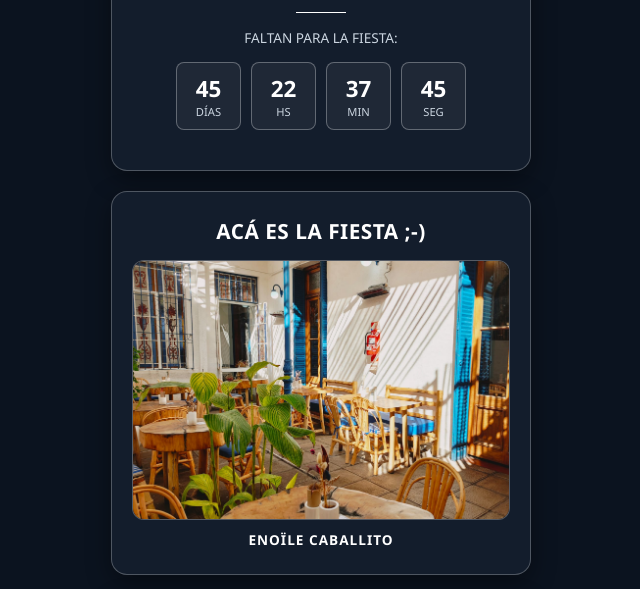
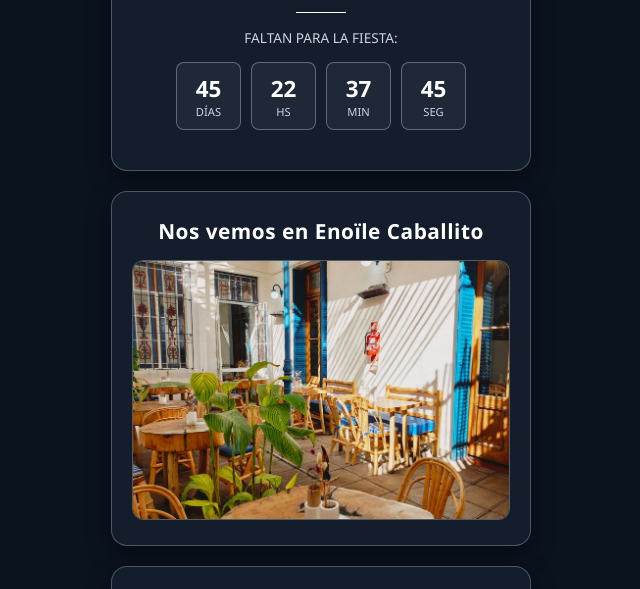
Before and after one commit to jmreimundo/cumple-marian, a plain HTML site: page index.html in a window 1280 px wide. Shown: the part 136-725 px from the top of the page, without its empty margins (319-959 px from the left). Drawn offline with Linux system fonts and the light colour scheme.

Commit message:
Update index.html

```diff
--- a/index.html
+++ b/index.html
@@ -267,10 +267,9 @@
 
     <!-- STORY FOTO 1: El Espacio (01.jpg) -->
     <div class="story-card">
-      <h2>ACÁ ES LA FIESTA ;-)</h2>
+      <h2>Nos vemos en Enoïle Caballito</h2>
       <div class="single-photo-card">
         <img src="01.jpg" class="single-photo-item" alt="El Espacio">
-        <span class="single-photo-caption">Enoïle Caballito</span>
       </div>
     </div>
 
```
